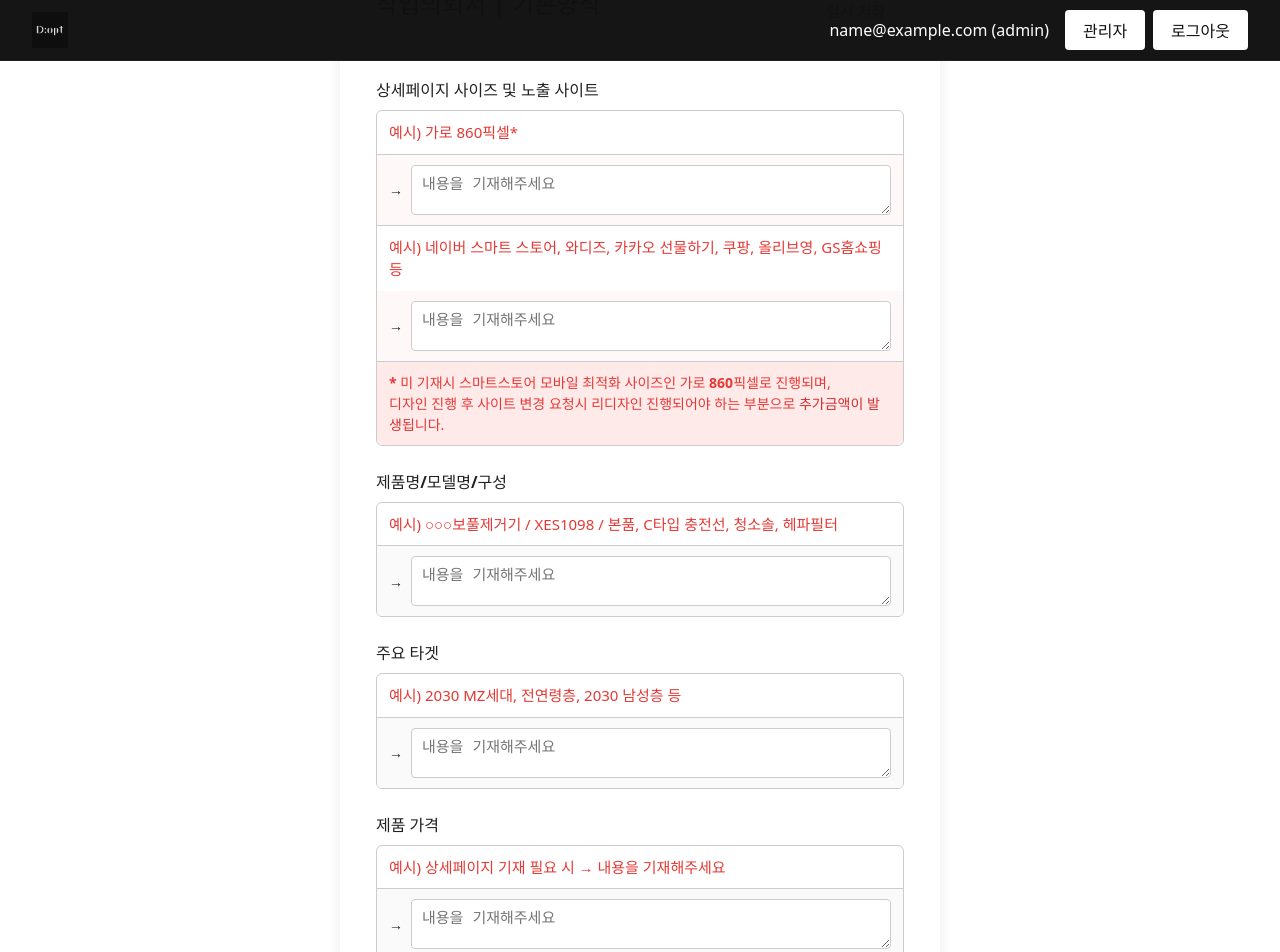
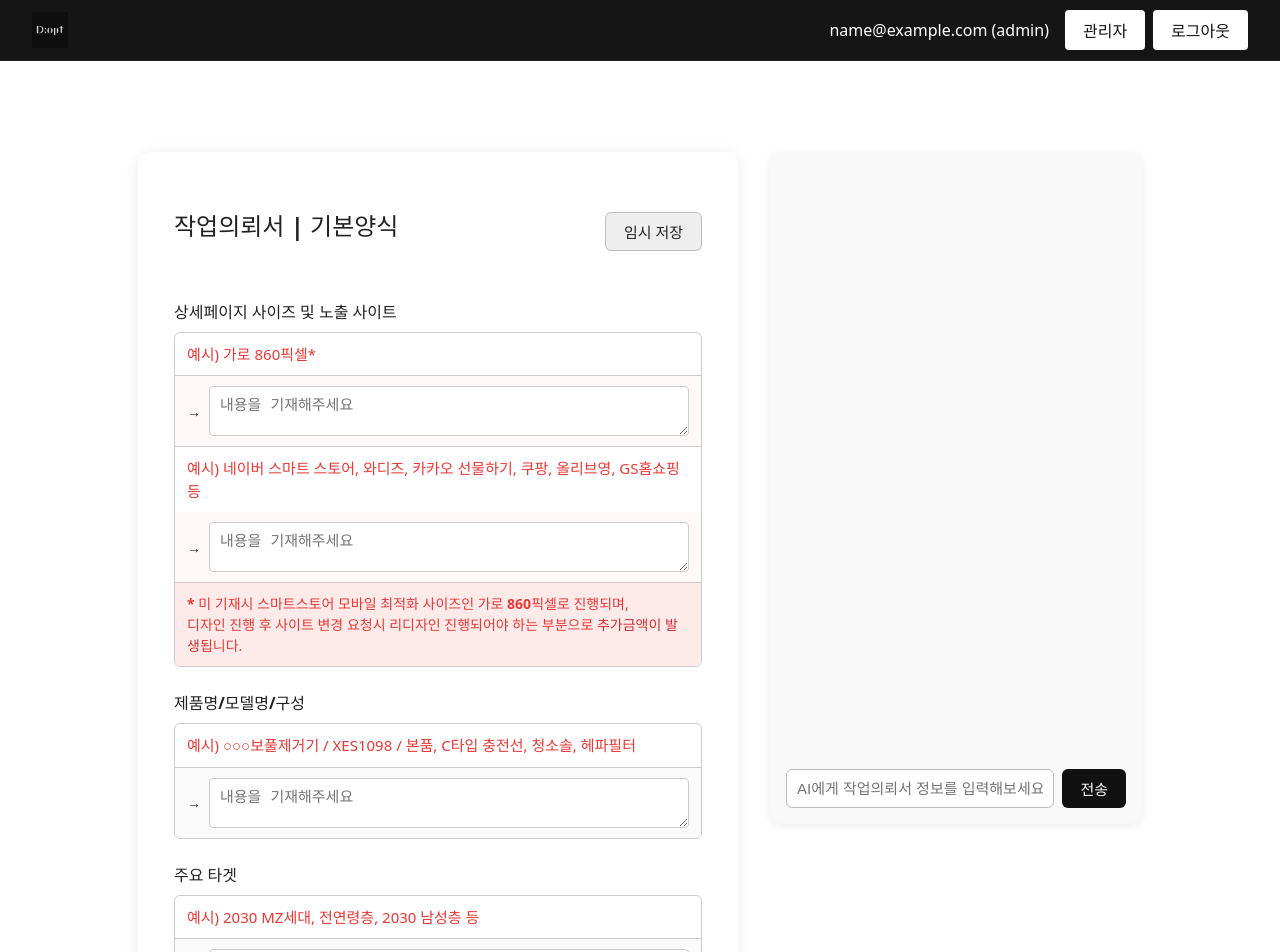
Before and after one commit to doptplanning/my-planner-tool, a React (Vite) app: page /upload in a window 1280 px wide. Shown: the top 952 px of the page. Built offline with nearby package versions, Linux system fonts and the light colour scheme; sample sign-in values are in the browser's storage.

Commit message:
feat: 작업의뢰서 페이지에 AI 대화창 추가 및 폼 자동채우기 연동

```diff
--- /dev/null
+++ b/src/components/AIChat/AIChatBox.tsx
@@ -0,0 +1,74 @@
+import React, { useState } from 'react';
+
+interface Message {
+  role: 'user' | 'ai';
+  content: string;
+}
+
+interface AIChatBoxProps {
+  onAIResult?: (result: any) => void;
+}
+
+const AIChatBox: React.FC<AIChatBoxProps> = ({ onAIResult }) => {
+  const [messages, setMessages] = useState<Message[]>([]);
+  const [input, setInput] = useState('');
+  const [loading, setLoading] = useState(false);
+  const [error, setError] = useState('');
+
+  const handleSend = async () => {
+    if (!input.trim()) return;
+    setMessages(prev => [...prev, { role: 'user', content: input }]);
+    setLoading(true);
+    setError('');
+    try {
+      const API_BASE = import.meta.env.VITE_API_URL || 'https://my-planner-tool.onrender.com';
+      const res = await fetch(`${API_BASE}/api/gpt-brief`, {
+        method: 'POST',
+        headers: { 'Content-Type': 'application/json' },
+        body: JSON.stringify({ summary: input }),
+      });
+      const data = await res.json();
+      if (!res.ok) throw new Error(data.error || 'AI 응답 오류');
+      setMessages(prev => [...prev, { role: 'ai', content: data.brief }]);
+      setInput('');
+      if (onAIResult) {
+        // TODO: data에서 폼에 채울 수 있는 구조화된 정보가 있으면 전달
+        onAIResult(data);
+      }
+    } catch (err: any) {
+      setError(err.message || '서버 오류');
+    } finally {
+      setLoading(false);
+    }
+  };
+
+  return (
+    <div style={{ width: 340, height: '80vh', background: '#f9f9f9', borderRadius: 12, boxShadow: '0 2px 8px rgba(0,0,0,0.08)', display: 'flex', flexDirection: 'column', padding: 16 }}>
+      <div style={{ flex: 1, overflowY: 'auto', marginBottom: 12 }}>
+        {messages.map((msg, i) => (
+          <div key={i} style={{ margin: '8px 0', textAlign: msg.role === 'user' ? 'right' : 'left' }}>
+            <div style={{ display: 'inline-block', padding: '8px 12px', borderRadius: 8, background: msg.role === 'user' ? '#dbeafe' : '#fff', color: '#222', maxWidth: 260, wordBreak: 'break-word' }}>
+              {msg.content}
+            </div>
+          </div>
+        ))}
+        {loading && <div style={{ color: '#888', fontSize: 14 }}>AI가 답변 중...</div>}
+        {error && <div style={{ color: 'red', fontSize: 14 }}>{error}</div>}
+      </div>
+      <div style={{ display: 'flex', gap: 8 }}>
+        <input
+          type="text"
+          value={input}
+          onChange={e => setInput(e.target.value)}
+          onKeyDown={e => { if (e.key === 'Enter') handleSend(); }}
+          placeholder="AI에게 작업의뢰서 정보를 입력해보세요"
+          style={{ flex: 1, padding: 10, borderRadius: 6, border: '1px solid #bbb', fontSize: 15 }}
+          disabled={loading}
+        />
+        <button onClick={handleSend} disabled={loading || !input.trim()} style={{ padding: '0 18px', borderRadius: 6, background: '#111', color: '#fff', border: 'none', fontWeight: 600, fontSize: 15, cursor: 'pointer' }}>전송</button>
+      </div>
+    </div>
+  );
+};
+
+export default AIChatBox;
--- a/src/pages/UploadPage.tsx
+++ b/src/pages/UploadPage.tsx
@@ -1,6 +1,7 @@
 import React, { useEffect } from 'react';
 import { useNavigate } from 'react-router-dom';
 import { useFormData } from '../components/FormDataContext';
+import AIChatBox from '../components/AIChat/AIChatBox';
 
 export default function UploadPage() {
   const { formData, setFormData } = useFormData();
@@ -40,12 +41,32 @@ export default function UploadPage() {
     }
   };
 
+  // AI 대화 결과로 폼 자동 채우기
+  const handleAIResult = (data: any) => {
+    // data.brief 등에서 필요한 정보를 추출해 폼에 반영 (예시)
+    // 실제로는 AI 응답 포맷에 맞게 파싱 필요
+    if (data && typeof data === 'object') {
+      setFormData(prev => ({
+        ...prev,
+        upload: {
+          ...prev.upload,
+          // 예시: AI가 아래 필드명을 맞춰서 반환한다고 가정
+          sizeWidth: data.sizeWidth || prev.upload.sizeWidth,
+          sizeSites: data.sizeSites || prev.upload.sizeSites,
+          product: data.product || prev.upload.product,
+          target: data.target || prev.upload.target,
+          price: data.price || prev.upload.price,
+        }
+      }));
+    }
+  };
+
   return (
     <div style={{
       width: '100vw',
       height: 'calc(100vh - 60px)',
       display: 'flex',
-      alignItems: 'center',
+      alignItems: 'flex-start',
       justifyContent: 'center',
       background: '#fff',
       zIndex: 10,
@@ -156,6 +177,10 @@ export default function UploadPage() {
           </button>
         </form>
       </div>
+      {/* AI 대화창 우측에 배치 */}
+      <div style={{ marginLeft: 32, marginTop: 32 }}>
+        <AIChatBox onAIResult={handleAIResult} />
+      </div>
     </div>
   );
 }
```
